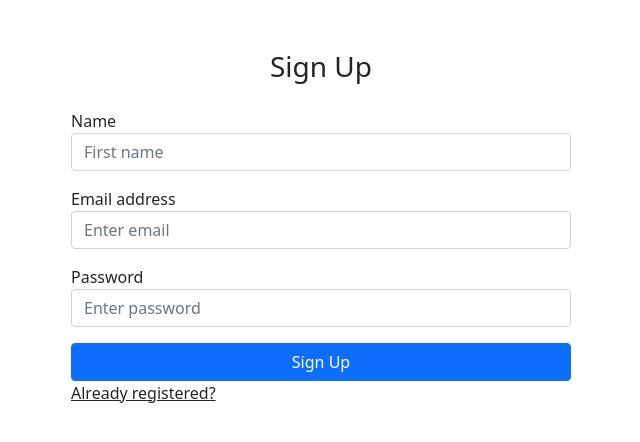
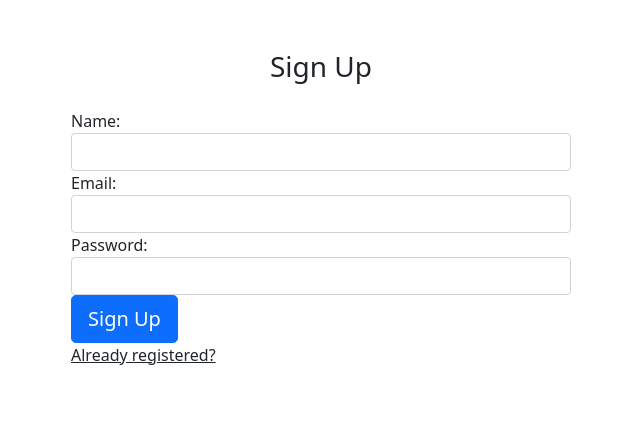
Before and after one commit to SuprinaTamrakar/patient-profile-mgmt, a React (Create React App) app in the folder front-end/: page / in a window 1280 px wide. Shown: the top 442 px of the page, without its empty margins (319-959 px from the left). Built offline with nearby package versions, Linux system fonts and the light colour scheme.

Commit message:
Login and Sign up implementation with front end

```diff
--- a/front-end/src/Components/patient-list.component.js
+++ b/front-end/src/Components/patient-list.component.js
@@ -9,7 +9,7 @@ const PatientList = () => {
 
   useEffect(() => {
     axios
-      .get("http://localhost:4000/patients/")
+      .get("http://localhost:4000/patients")
       .then(({ data }) => {
         setPatients(data);
       })
--- a/front-end/src/Components/sign-in.js
+++ b/front-end/src/Components/sign-in.js
@@ -1,18 +1,34 @@
 import React, { useState } from "react";
 import axios from "axios";
+import { useNavigate } from "react-router-dom";
+import * as Yup from "yup";
+import { Formik, Form, Field, ErrorMessage } from "formik";
+import { FormGroup, Button } from "react-bootstrap";
+import { PATIENT_LIST } from ".././Constants/Routes";
 
-const SignIn = () => {
+const SignIn = (props) => {
   const [formValues] = useState({
     email: "",
     password: "",
   });
 
+  const validationSchema = Yup.object().shape({
+    email: Yup.string().email("You have entered an invalid email address."),
+    password: Yup.string().required("Required"),
+  });
+
+  const navigate = useNavigate();
+  const [authenticated, setauthenticated] = useState(
+    localStorage.getItem(localStorage.getItem("authenticated") || false)
+  );
   const onSubmit = (userObject) => {
     axios
       .post("http://localhost:4000/sign-in", userObject)
       .then((response) => {
         if (response.status === 200) {
-          alert("Signed in successfully.");
+          setauthenticated(true);
+          localStorage.setItem(authenticated, true);
+          navigate(PATIENT_LIST);
         } else Promise.reject();
       })
       .catch((err) => alert("Could not sign in."));
@@ -20,39 +36,37 @@ const SignIn = () => {
 
   return (
     <div className="sign-in-container">
-      <form>
+      <Formik
+        {...props}
+        validationSchema={validationSchema}
+        initialValues={{ formValues }}
+        onSubmit={onSubmit}
+      >
+        <Form>
         <h3>Sign In</h3>
-
-        <div className="mb-3">
-          <label>Email address</label>
-          <input
-            type="email"
-            className="form-control"
-            placeholder="Enter email"
-          />
-        </div>
-
-        <div className="mb-3">
-          <label>Password</label>
-          <input
-            type="password"
-            className="form-control"
-            placeholder="Enter password"
-          />
-        </div>
-
-        <div className="d-grid">
-          <button
-            type="submit"
-            className="btn btn-primary"
-            onSubmit={onSubmit}
-            initialValues={formValues}
-            enableReinitialize
-          >
-            Sign In
-          </button>
-        </div>
-      </form>
+          <FormGroup>
+            <label>Email:</label>
+            <Field name="email" type="text" className="form-control" />
+            <ErrorMessage
+              name="email"
+              className="d-block invalid-feedback"
+              component="span"
+            />
+          </FormGroup>
+          <FormGroup>
+            <label>Password:</label>
+            <Field name="password" type="password" className="form-control" />
+            <ErrorMessage
+              name="password"
+              className="d-block invalid-feedback"
+              component="span"
+            />
+          </FormGroup>
+          <Button variant="primary" size="lg" block="block" type="submit">
+            {props.children} Sign In
+          </Button>
+        </Form>
+      </Formik>
     </div>
   );
 };
--- a/front-end/src/Components/sign-up.js
+++ b/front-end/src/Components/sign-up.js
@@ -1,27 +1,36 @@
 import React, { useState } from "react";
 import axios from "axios";
+import * as Yup from "yup";
+import { Formik, Form, Field, ErrorMessage } from "formik";
+import { FormGroup, Button } from "react-bootstrap";
 import { useNavigate } from "react-router-dom";
 import { SIGN_IN } from ".././Constants/Routes";
 
-const SignUp = () => {
+const SignUp = (props) => {
   const [formValues] = useState({
     name: "",
     email: "",
     password: "",
   });
 
+  const validationSchema = Yup.object().shape({
+    name: Yup.string().required("Required"),
+    email: Yup.string().email("You have entered an invalid email address."),
+    password: Yup.string().required("Required"),
+  });
+
+  const navigate = useNavigate();
+
   const onSubmit = (userObject) => {
     axios
       .post("http://localhost:4000/sign-up", userObject)
       .then((response) => {
         if (response.status === 200) {
-          alert("Registered successfully.");
+          navigate(SIGN_IN);
         } else Promise.reject();
       })
       .catch((err) => alert("Could not register."));
   };
-
-  const navigate = useNavigate();
 
   const signIn = () => {
     navigate(SIGN_IN);
@@ -29,51 +38,49 @@ const SignUp = () => {
 
   return (
     <div className="sign-in-container">
-      <form>
+      <Formik
+        {...props}
+        validationSchema={validationSchema}
+        initialValues={{ formValues }}
+        onSubmit={onSubmit}
+      >
+        <Form>
           <h3>Sign Up</h3>
-
-        <div className="mb-3">
-          <label>Name</label>
-          <input
-            type="text"
-            className="form-control"
-            placeholder="First name"
+          <FormGroup>
+            <label>Name:</label>
+            <Field name="name" type="text" className="form-control" />
+            <ErrorMessage
+              name="name"
+              className="d-block invalid-feedback"
+              component="span"
             />
-        </div>
-
-        <div className="mb-3">
-          <label>Email address</label>
-          <input
-            type="email"
-            className="form-control"
-            placeholder="Enter email"
+          </FormGroup>
+          <FormGroup>
+            <label>Email:</label>
+            <Field name="email" type="text" className="form-control" />
+            <ErrorMessage
+              name="email"
+              className="d-block invalid-feedback"
+              component="span"
             />
-        </div>
-
-        <div className="mb-3">
-          <label>Password</label>
-          <input
-            type="password"
-            className="form-control"
-            placeholder="Enter password"
+          </FormGroup>
+          <FormGroup>
+            <label>Password:</label>
+            <Field name="password" type="password" className="form-control" />
+            <ErrorMessage
+              name="password"
+              className="d-block invalid-feedback"
+              component="span"
             />
-        </div>
-
-        <div className="d-grid">
-          <button
-            type="submit"
-            className="btn btn-primary"
-            onSubmit={onSubmit}
-            initialValues={formValues}
-            enableReinitialize
-          >
-            Sign Up
-          </button>
-        </div>
+          </FormGroup>
+          <Button variant="primary" size="lg" block="block" type="submit">
+            {props.children} Sign Up
+          </Button>
+        </Form>
+      </Formik>
       <u className="forgot-password text-right" onClick={signIn}>
         Already registered?
       </u>
-      </form>
     </div>
   );
 };
```
Also changed, not shown: 1 other file (tests, documents, lock files or other folders). Lines whose indentation alone changed are shown as unchanged.
